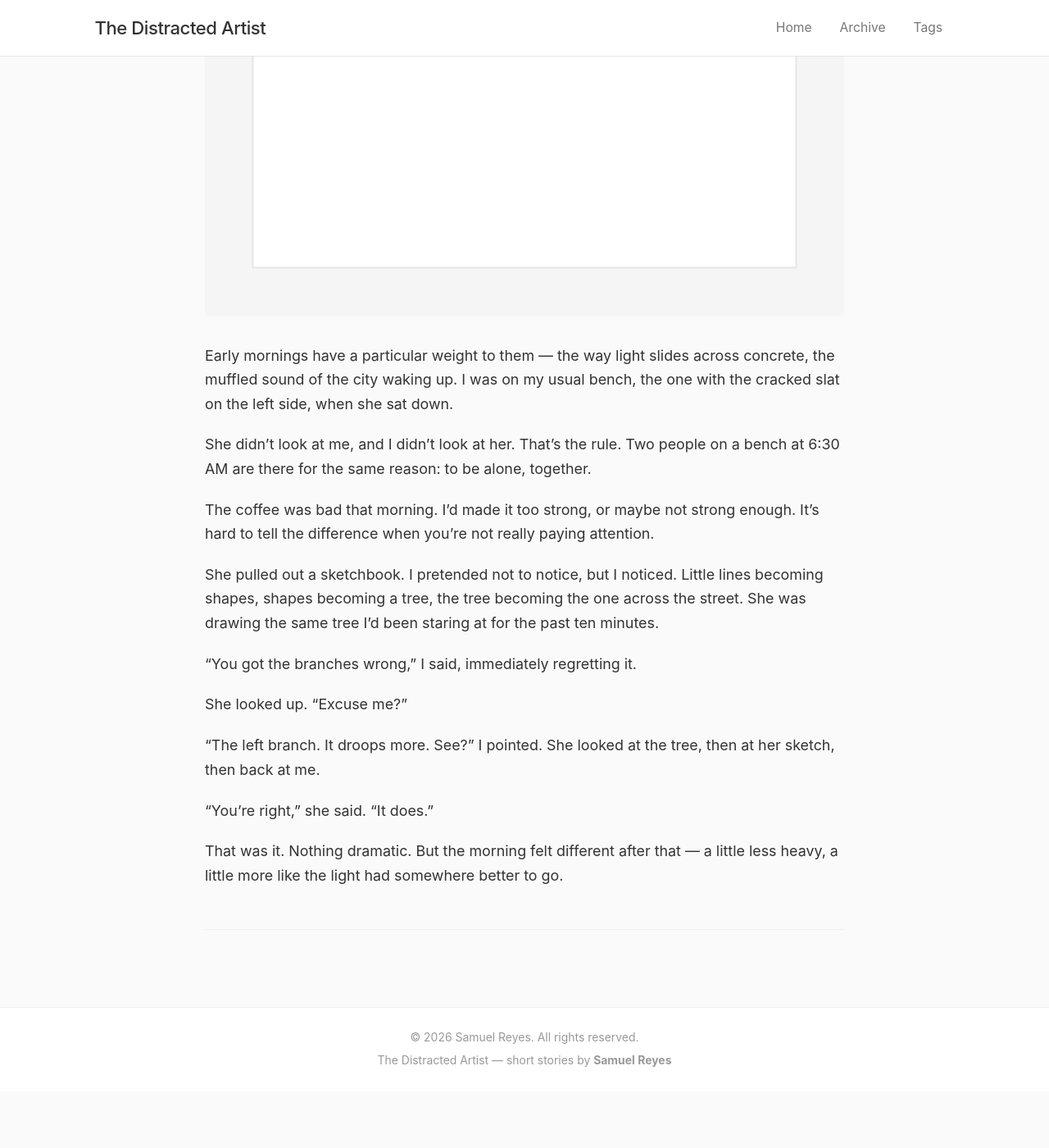
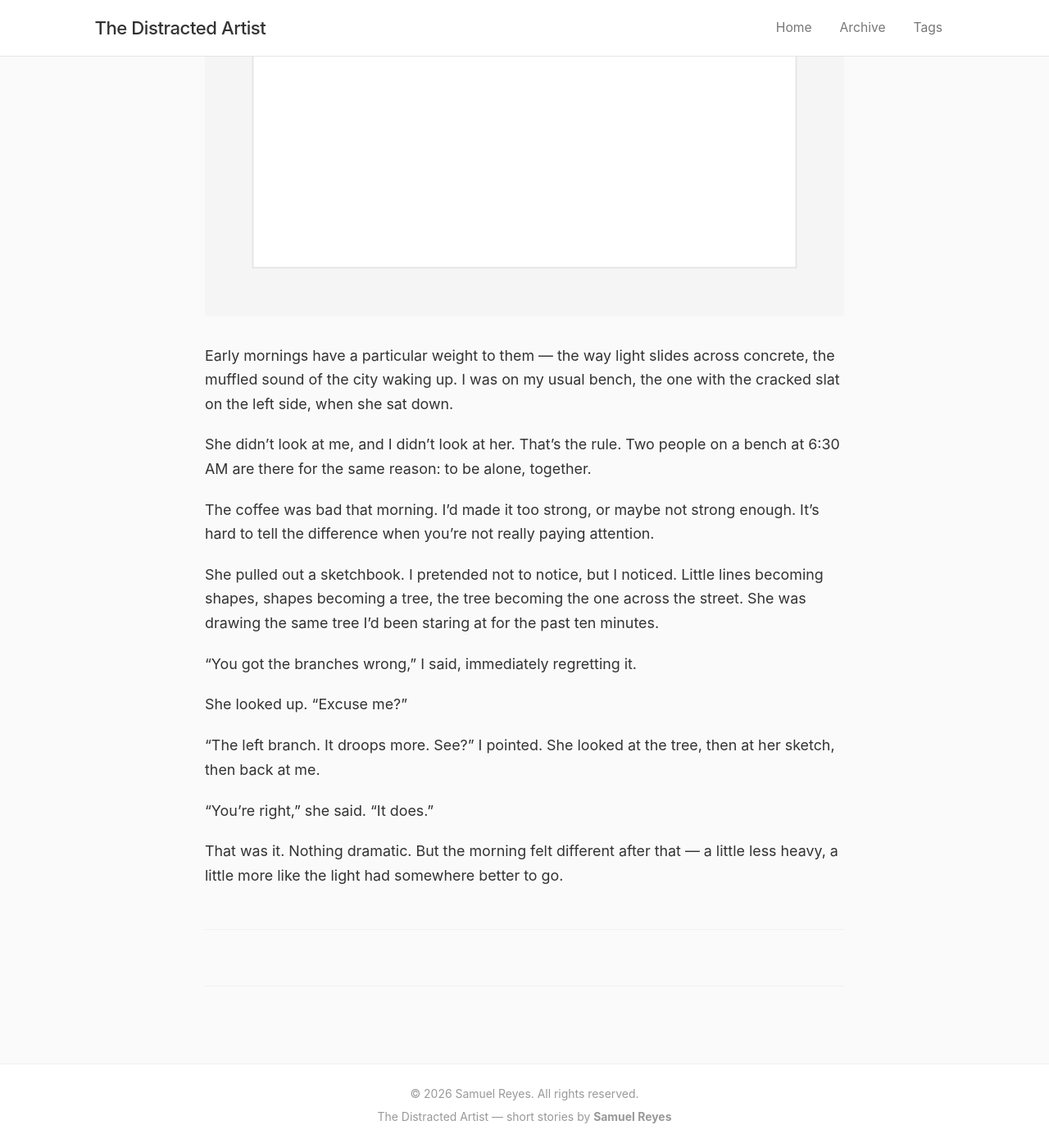
Before and after one commit to shingenko/The-Distracted-Artist, a Jekyll site: the page built from _posts/2025-06-12-first-light.md, in a window 1280 px wide and 1400 px high, scrolled down 2962 px. Shown: the whole window at 82% size. Built offline with Jekyll 4.4.1, drawn with Linux system fonts in a browser that asks for light colours; comment, search, counter and statistics services are not loaded; before the commit the page ends 4293 px from its top, so only the background shows below that.

Commit message:
Add Utterances comment support to post pages
- Utterances loads via GitHub Issues on shingenko/The-Distracted-Artist
- issue-term: pathname (each post gets its own issue)
- label: comment (issues auto-tagged)
- Subtle border-top separator in comment section CSS

```diff
--- a/_layouts/post.html
+++ b/_layouts/post.html
@@ -39,4 +39,15 @@
     <a class="next" href="{{ page.next.url | relative_url }}">{{ page.next.title }} &rarr;</a>
     {% endif %}
   </nav>
+
+  <section class="comments" id="comments">
+    <script src="https://utteranc.es/client.js"
+            repo="shingenko/The-Distracted-Artist"
+            issue-term="pathname"
+            label="comment"
+            theme="github-light"
+            crossorigin="anonymous"
+            async>
+    </script>
+  </section>
 </article>
--- a/assets/css/style.css
+++ b/assets/css/style.css
@@ -370,6 +370,13 @@
 .tag-count { color: var(--text-light); margin-bottom: 1.5rem; }
 .back-link { margin-top: 2rem; font-size: 0.9rem; }
 
+/* --- Comments (Utterances) -------------------------------- */
+.comments {
+  margin-top: 2.5rem;
+  padding-top: 1.5rem;
+  border-top: 1px solid var(--border-light);
+}
+
 /* --- Pagination -------------------------------------------- */
 .pagination {
   display: flex;
```
